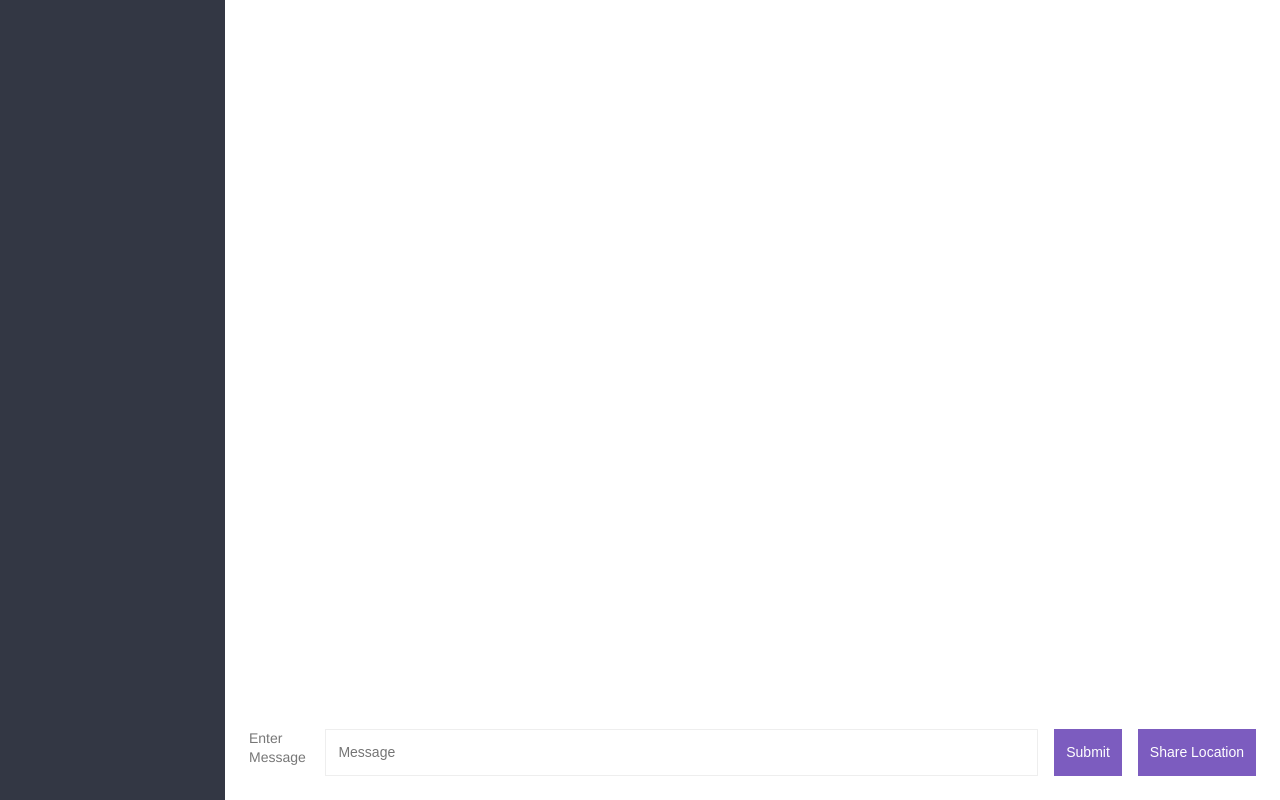
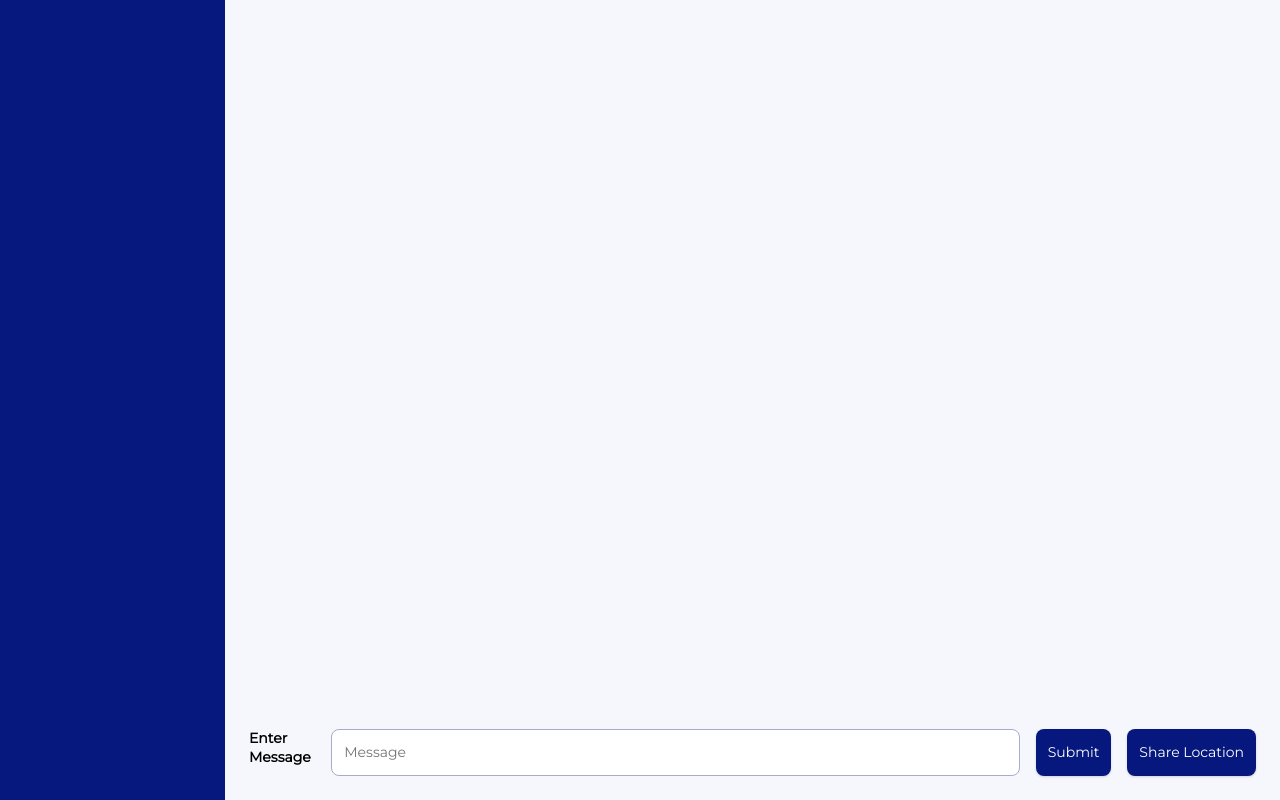
Before and after one commit to Damiloju/web-sockets, a website: page public/index.html in a window 1280 px wide. Drawn offline with nearby package versions, Linux system fonts and the light colour scheme; no server answers.

Commit message:
style application

```diff
--- a/public/css/styles.css
+++ b/public/css/styles.css
@@ -1,9 +1,12 @@
 /* General Styles */
+
+@import url('https://fonts.googleapis.com/css?family=Montserrat&display=swap');
 
 * {
     margin: 0;
     padding: 0;
     box-sizing: border-box;
+    font-family: 'Montserrat', sans-serif;
 }
 
 html {
@@ -17,7 +20,7 @@ input {
 body {
     line-height: 1.4;
     color: #333333;
-    font-family: Helvetica, Arial, sans-serif;
+    font-family: 'Montserrat', sans-serif;
 }
 
 h1 {
@@ -27,12 +30,14 @@ h1 {
 label {
     display: block;
     font-size: 14px;
+    font-weight: bold;
     margin-bottom: 8px;
-    color: #777;
+    color: #000000;
 }
 
 input {
-    border: 1px solid #eeeeee;
+    border: 1px solid #A7ACCC;
+    border-radius: 8px;
     padding: 12px;
     outline: none;
 }
@@ -40,8 +45,10 @@ input {
 button {
     cursor: pointer;
     padding: 12px;
-    background: #7C5CBF;
+    background: #06187E;
     border: none;
+    border-radius: 8px;
+    box-shadow: 0 1px 3px 0 rgba(0, 0, 0, 0.1), 0 1px 2px 0 rgba(0, 0, 0, 0.06);
     color: white;
     font-size: 16px;
     transition: background .3s ease;
@@ -92,7 +99,7 @@ button:disabled {
 .chat__sidebar {
     height: 100vh;
     color: white;
-    background: #333744;
+    background: #06187E;
     width: 225px;
     overflow-y: scroll
 }
@@ -100,6 +107,7 @@ button:disabled {
 /* Chat styles */
 
 .chat__main {
+    background-color: #F6F7FC;
     flex-grow: 1;
     display: flex;
     flex-direction: column;
@@ -149,7 +157,7 @@ button:disabled {
 }
 
 .compose input {
-    border: 1px solid #eeeeee;
+    border: 1px solid #A7ACCC;
     width: 100%;
     padding: 12px;
     margin: 0 16px 0 0;
--- a/public/index.html
+++ b/public/index.html
@@ -5,7 +5,7 @@
     <meta http-equiv="X-UA-Compatible" content="ie=edge" />
     <title>Chat App</title>
     <link rel="icon" href="/img/favicon.png" />
-    <link rel="stylesheet" href="/css/styles.min.css" />
+    <link rel="stylesheet" href="/css/styles.css" />
   </head>
   <body>
     <div class="chat">
```
